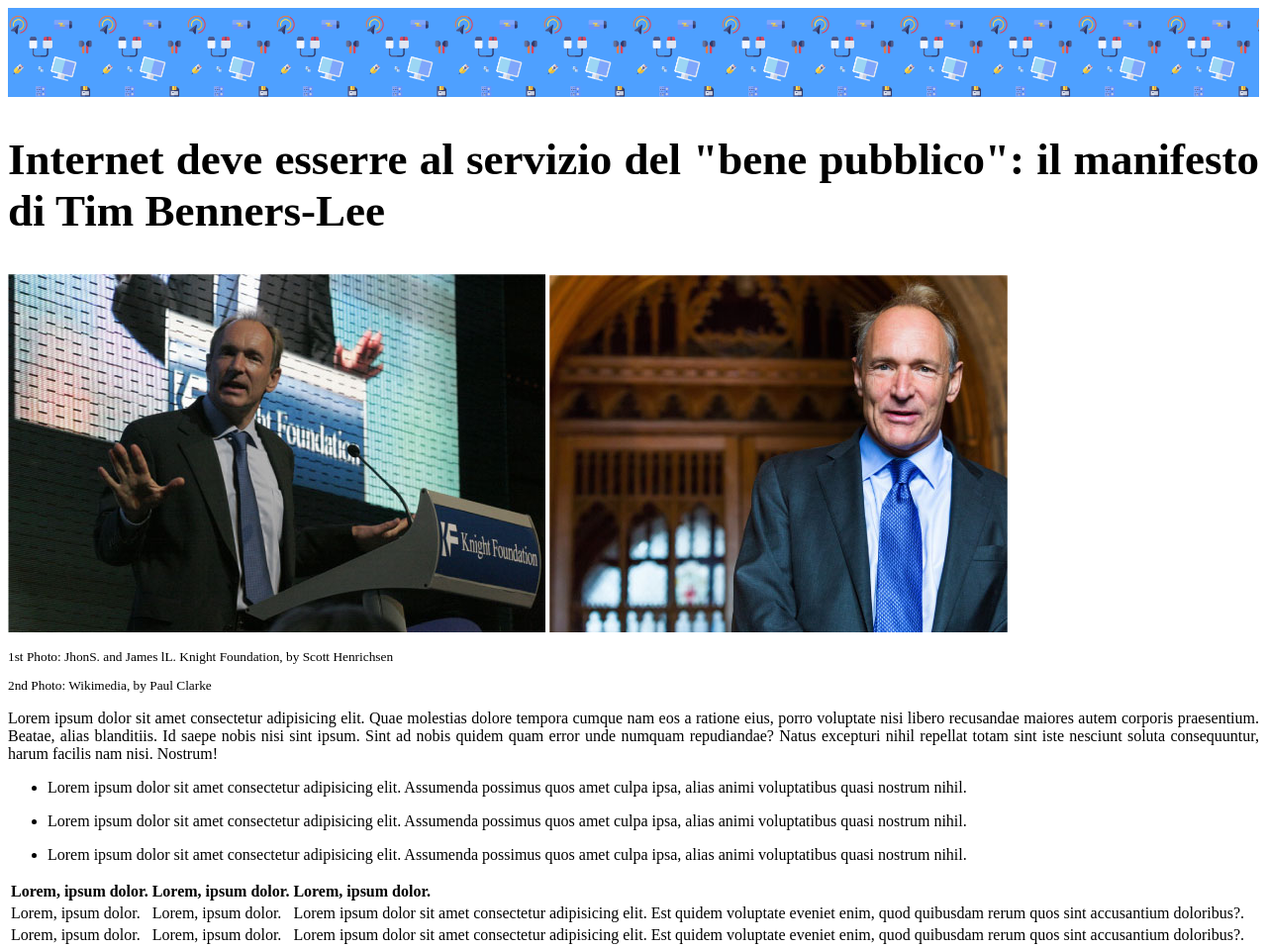
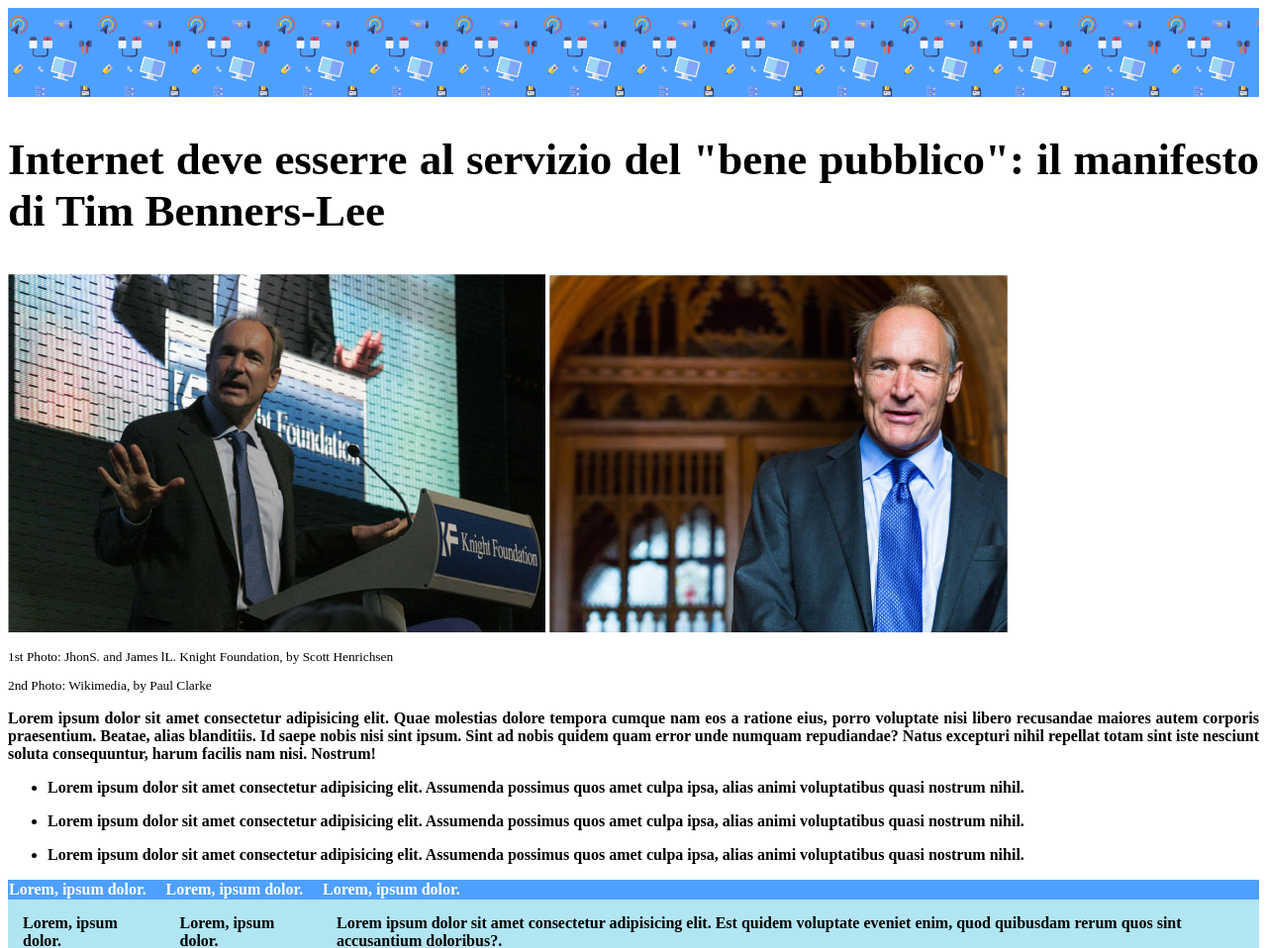
Before and after one commit to MatteoTarabella04/html-css-booleaner, a plain HTML site: page index.html in a window 1280 px wide. Shown: the top 958 px of the page at 99% size. Drawn offline with Linux system fonts and the light colour scheme.

Commit message:
add style to table and font

```diff
--- a/style.css
+++ b/style.css
@@ -4,9 +4,10 @@ azzurro chiaro: b1e5f2
 grigio: c2c2c2
 giallo: ffff7d
 */
-html{
+html {
     text-align: justify;
 }
+
 .banner {
     background-color: #4ea0ff;
     height: 90px;
@@ -20,7 +21,32 @@ h1 {
     font-size: 45px;
 }
 
-.timDesc{
+.timDesc {
     font-size: smaller;
+    font-weight:lighter ;
 
 }
+
+table {
+    border-collapse: collapse;
+    width: 100%;
+}
+
+td {
+    text-align: left;
+    padding: 15px;
+    font-weight: bold;
+}
+
+tr:nth-child(odd) {
+    background-color: #b1e5f2;
+}
+
+th {
+    background-color: #4ea0ff;
+    color: white;
+}
+
+p {
+    font-weight: bold;
+}
```
